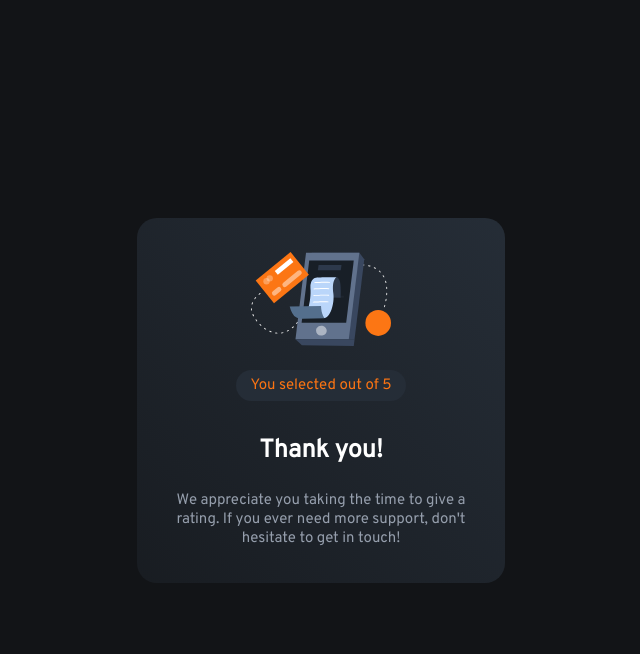
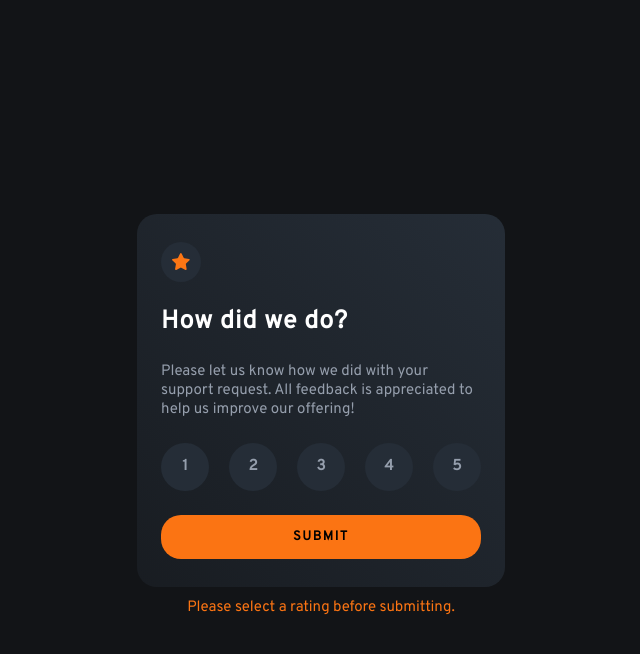
Before and after one commit to jdrodriguez2707/interactive-rating-component, a React (Vite) app: page / in a window 1280 px wide. Both pictures are taken after a click on the button "SUBMIT". Shown: the top 654 px of the page, without its empty margins (319-959 px from the left). Built offline with nearby package versions, Linux system fonts and the light colour scheme.

Commit message:
Add error handling and styling to rating submission flow ✨

```diff
--- a/src/App.css
+++ b/src/App.css
@@ -1,6 +1,16 @@
 .main-container {
+  display: flex;
+  justify-content: center;
+  position: relative;
   padding: 16px;
   max-width: 375px;
+}
+
+.error-message {
+  position: absolute;
+  bottom: -14px;
+  font-size: var(--font-size-paragraph);
+  color: var(--color-primary);
 }
 
 @media (width >= 1024px) {
--- a/src/App.jsx
+++ b/src/App.jsx
@@ -6,8 +6,13 @@ import './App.css'
 function App() {
   const [selectedRating, setSelectedRating] = useState(null)
   const [isSubmitted, setIsSubmitted] = useState(false)
+  const [error, setError] = useState('')
 
   const handleRatingSubmit = () => {
+    if (selectedRating === null) {
+      setError('Please select a rating before submitting.')
+      return
+    }
     setIsSubmitted(true)
   }
 
@@ -16,10 +21,13 @@ function App() {
       {isSubmitted ? (
         <ThankYouCard selectedRating={selectedRating} />
       ) : (
-        <RatingCard
-          setSelectedRating={setSelectedRating}
-          handleRatingSubmit={handleRatingSubmit}
-        />
+        <>
+          {error && <p className='error-message'>{error}</p>}
+          <RatingCard
+            setSelectedRating={setSelectedRating}
+            handleRatingSubmit={handleRatingSubmit}
+          />
+        </>
       )}
     </div>
   )
--- a/src/RatingCircle.css
+++ b/src/RatingCircle.css
@@ -2,8 +2,8 @@
   display: grid;
   place-content: center;
   border-radius: 50%;
-  width: 40px;
-  height: 40px;
+  width: 48px;
+  height: 48px;
   background-color: var(--color-neutral-dark-blue);
   cursor: pointer;
   transition: background-color 0.3s, color 0.3s;
```
